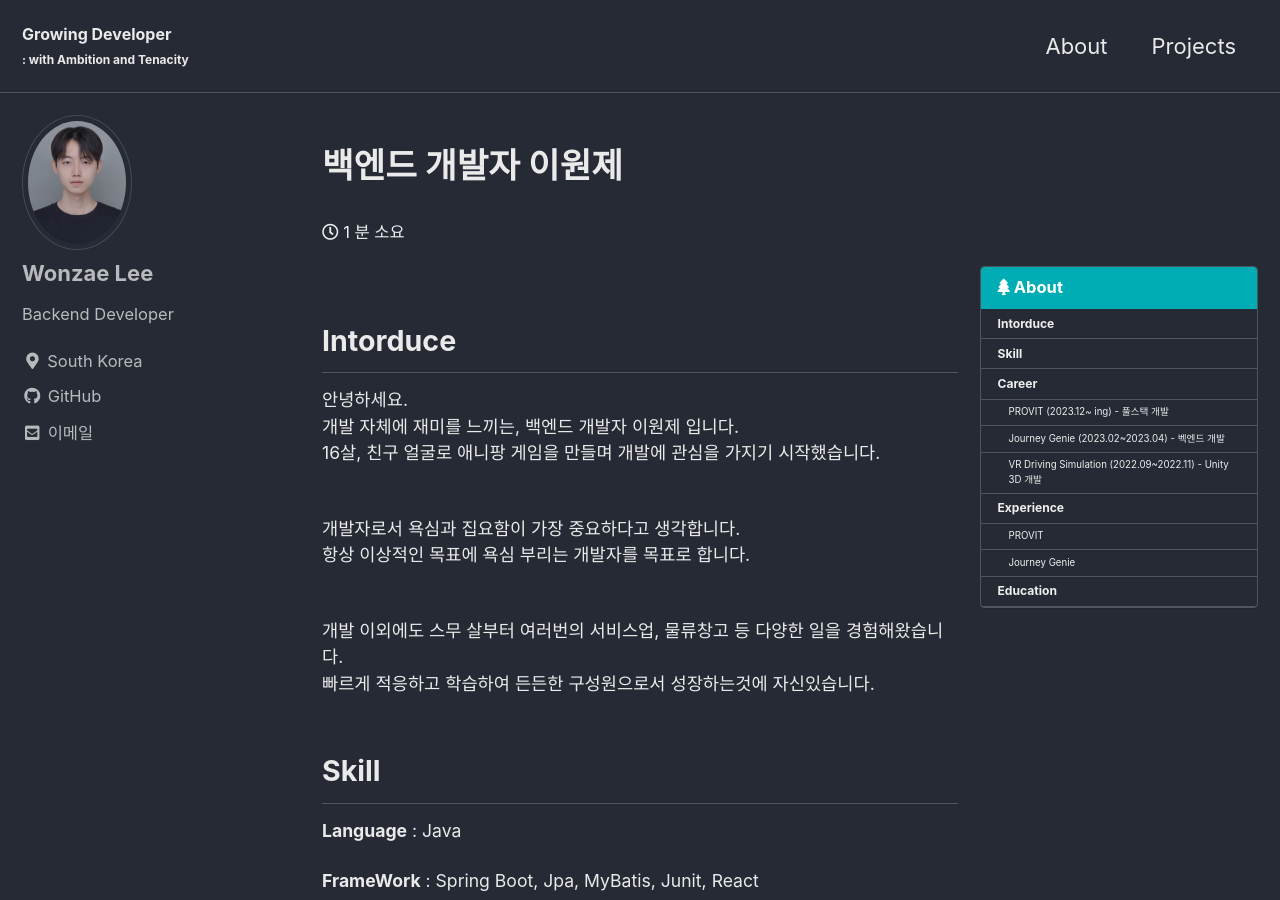
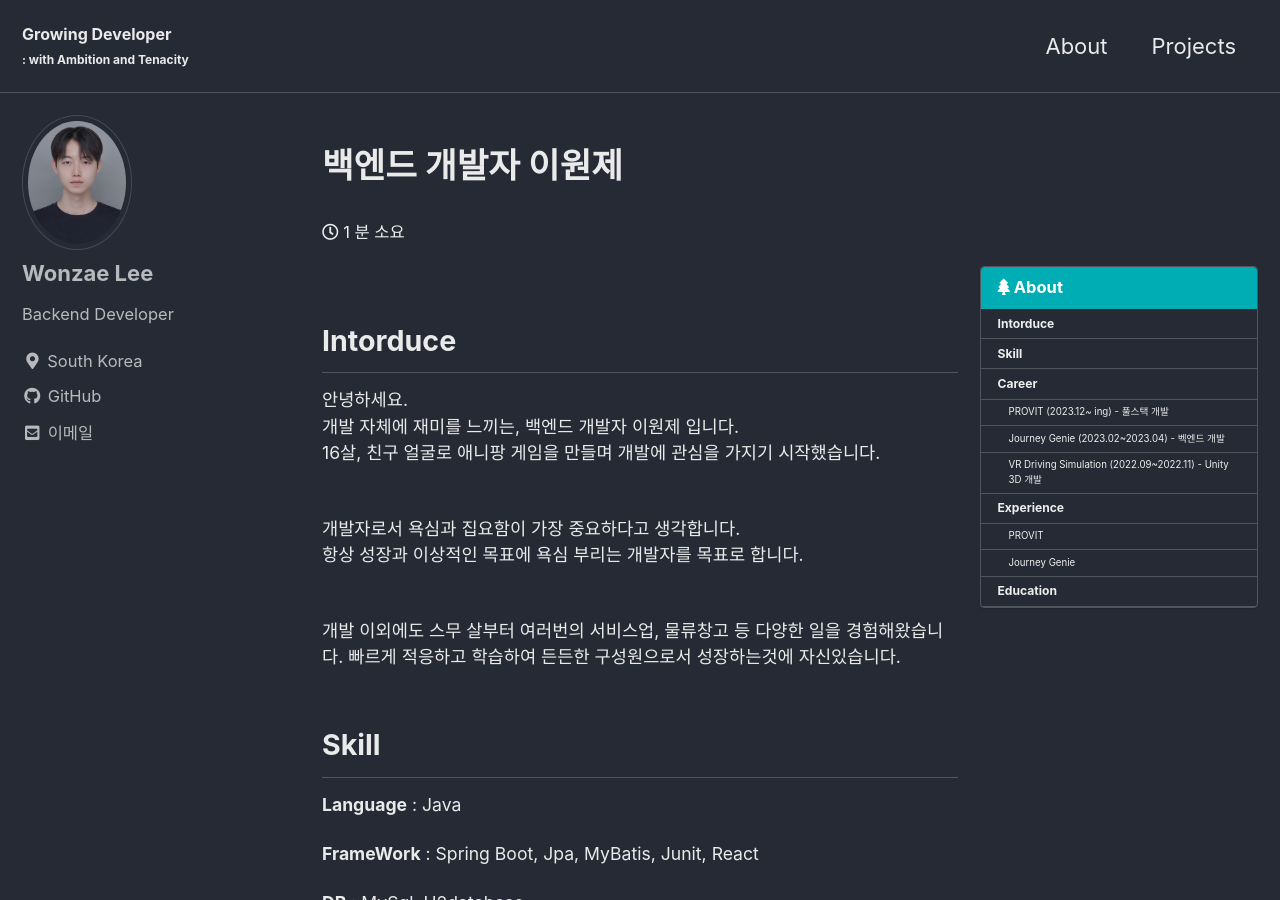
Before and after one commit to one-zeze/one-zeze.github.io, a Jekyll site: the page built from _posts/2024-03-29-about.md, in a window 1280 px wide and 900 px high. Built offline with Jekyll 4.4.1, drawn with Linux system fonts in a browser that asks for light colours; cached includes are drawn as plain includes.

```diff
--- a/_posts/2024-03-29-about.md
+++ b/_posts/2024-03-29-about.md
@@ -21,7 +21,7 @@ last_modified_at: 2024-04-05
 
 <br>
 개발자로서 욕심과 집요함이 가장 중요하다고 생각합니다.
-항상 이상적인 목표에 욕심 부리는 개발자를 목표로 합니다.
+항상 성장과 이상적인 목표에 욕심 부리는 개발자를 목표로 합니다.
 
 <br>
 개발 이외에도 스무 살부터 여러번의 서비스업, 물류창고 등 다양한 일을 경험해왔습니다.
```
Also changed, not shown: _posts/projects/2024-04-09-journeygenie.md (+1 -1 lines).
